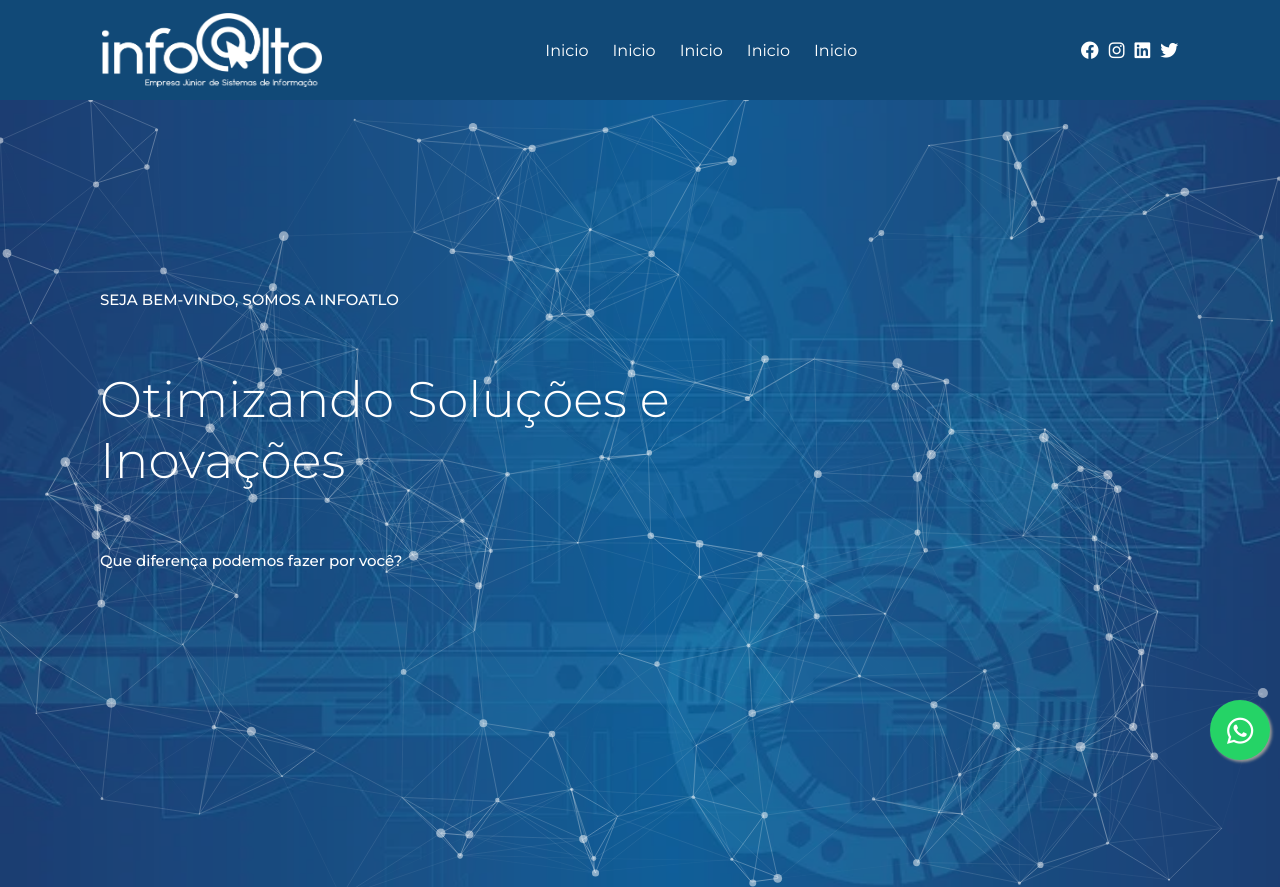
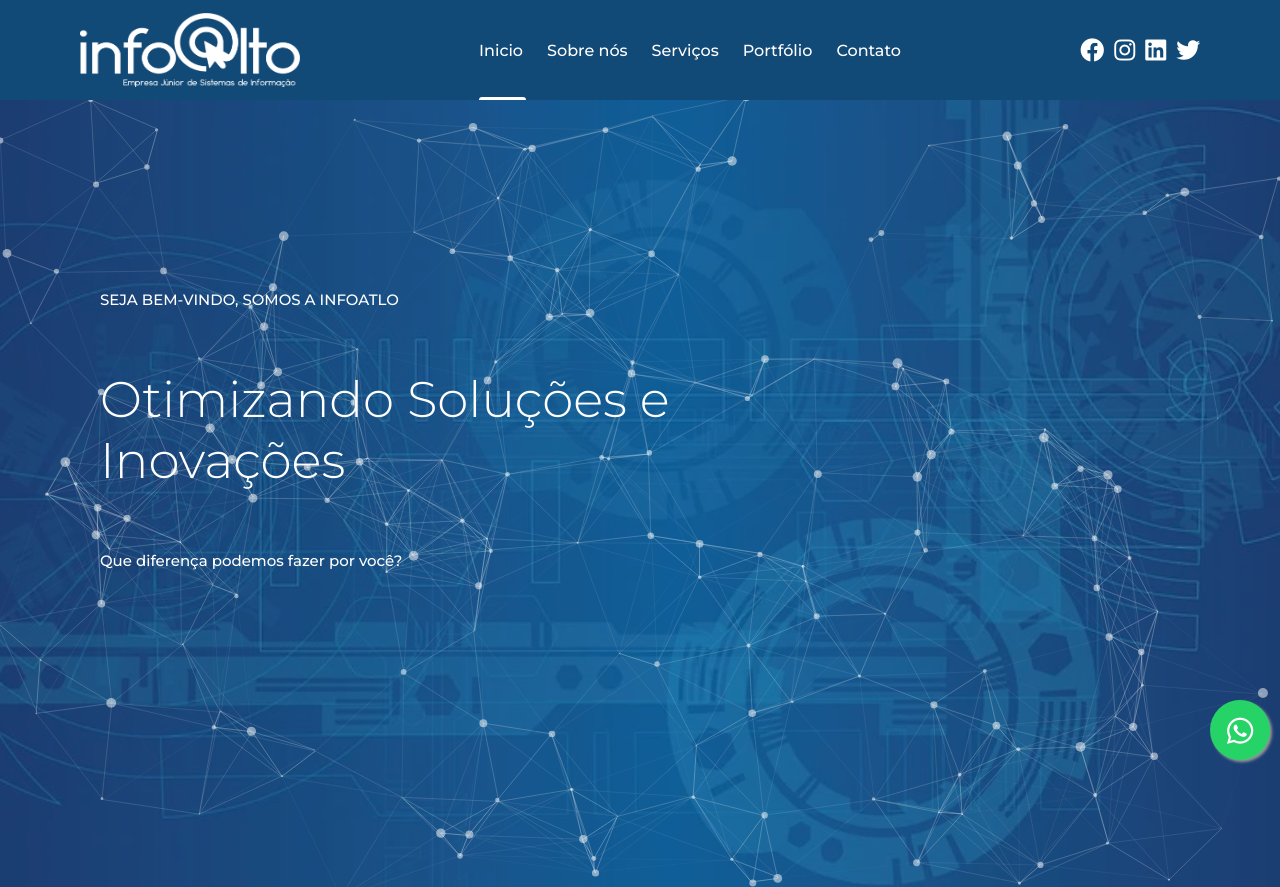
Before and after one commit to BTMiranda/infoalto-site, a plain HTML site: page index.html in a window 1280 px wide. Shown: the top 887 px of the page. Drawn offline with Linux system fonts and the light colour scheme; animation ran at ten frames a second.

Commit message:
custom menu
+ Adição do menu original

```diff
--- a/assets/css/home.css
+++ b/assets/css/home.css
@@ -21,6 +21,7 @@ body * {
   align-items: center;
   gap: 3rem;
   text-align: center;
+  position: relative;
 }
 
 menu {
@@ -31,6 +32,7 @@ menu {
   display: grid;
   gap: 1rem;
   list-style: none;
+  align-items: center;
 }
 
 .navigation ul li {
@@ -40,6 +42,18 @@ menu {
   padding: 1rem;
   border-radius: 0.3rem;
   cursor: pointer;
+  font-weight: 500;
+}
+
+.navigation ul li.onActive::before {
+  content: "";
+  position: absolute;
+  width: 4.7rem;
+  height: 0.3rem;
+  background-color: var(--text-color);
+  bottom: 0;
+  border-top-right-radius: 1rem;
+  border-top-left-radius: 1rem;
 }
 
 .logo {
@@ -60,7 +74,7 @@ menu {
 }
 
 .icons i {
-  font-size: 1.8rem;
+  font-size: 2.4rem;
 }
 
 .slider {
@@ -757,13 +771,22 @@ footer {
 .footer-menu {
   list-style: none;
   display: grid;
-  gap: 1rem;
+  gap: 1.4rem;
+  text-align: center;
+}
+
+.footer-menu-active {
+  color: var(--bg-color);
 }
 
 .footer-menu li {
   color: var(--text-color);
-  font-size: 1.4rem;
+  font-size: 1.6rem;
   font-weight: 500;
+}
+
+.footer-menu li.footer-menu-active {
+  color: var(--bg-color);
 }
 
 .footer-contact h4 {
--- a/index.html
+++ b/index.html
@@ -79,11 +79,11 @@
         ></i>
         <menu id="items">
           <ul>
-            <li>Inicio</li>
-            <li>Inicio</li>
-            <li>Inicio</li>
-            <li>Inicio</li>
-            <li>Inicio</li>
+            <li class="onActive">Inicio</li>
+            <li>Sobre nós</li>
+            <li>Serviços</li>
+            <li>Portfólio</li>
+            <li>Contato</li>
           </ul>
         </menu>
 
@@ -402,10 +402,26 @@
           alt="InfoAlto Logo Branca"
         />
         <div class="footer-menu">
-          <li>Inicio</li>
-          <li>Inicio</li>
-          <li>Inicio</li>
-          <li>Inicio</li>
+          <li class="footer-menu-active">
+            <i class="fa-sharp fa-solid fa-arrow-right footer-menu-active"></i>
+            Inicio
+          </li>
+          <li>
+            <i class="fa-sharp fa-solid fa-arrow-right"></i>
+            Sobre nós
+          </li>
+          <li>
+            <i class="fa-sharp fa-solid fa-arrow-right"></i>
+            Serviços
+          </li>
+          <li>
+            <i class="fa-sharp fa-solid fa-arrow-right"></i>
+            Portfólio
+          </li>
+          <li>
+            <i class="fa-sharp fa-solid fa-arrow-right"></i>
+            Contato
+          </li>
         </div>
         <div class="footer-map">
           <iframe
```
